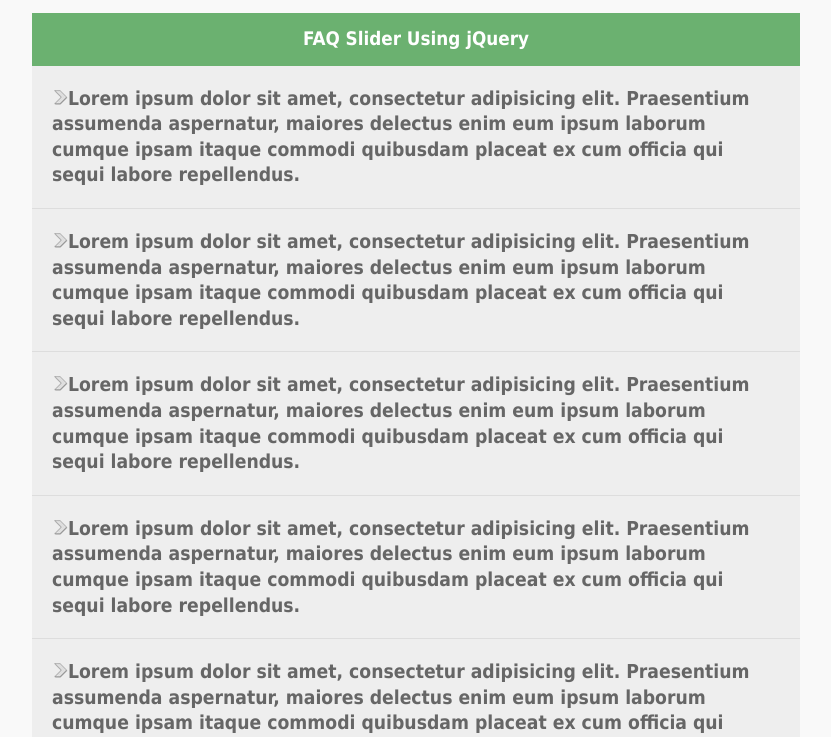
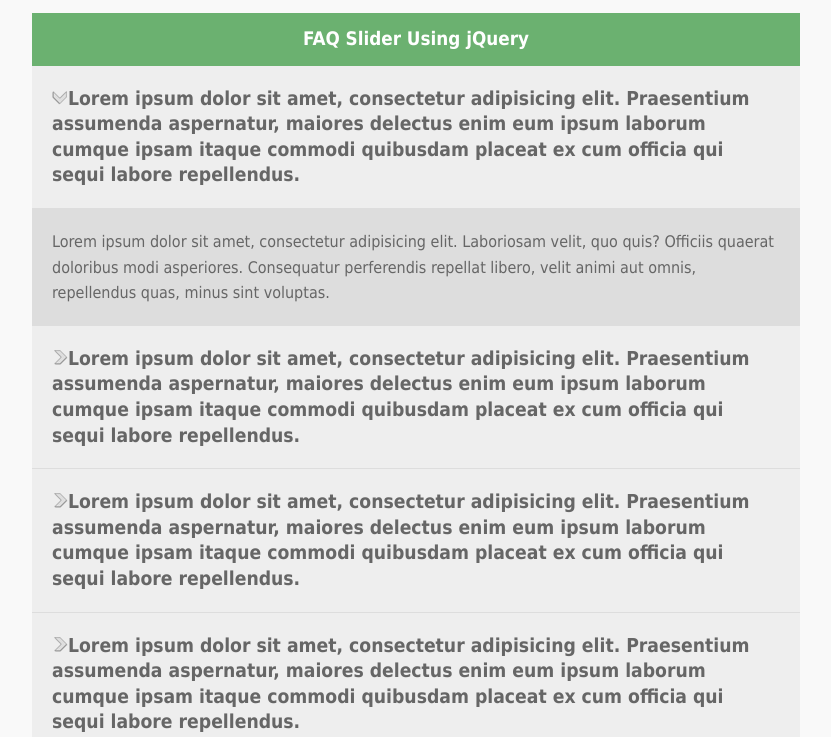
Before and after one commit to bpstein/javascript, a plain HTML site: page accordion_slider/index.html in a window 1280 px wide. Both pictures are taken after a click on the item 640 px from the left and 200 px from the top of the page. Shown: the part 63-800 px from the top of the page, without its empty margins (224-1055 px from the left). Drawn offline with nearby package versions, Linux system fonts and the light colour scheme.

Commit message:
Finalised functionality of accordion slider

```diff
--- a/accordion_slider/css/style.css
+++ b/accordion_slider/css/style.css
@@ -51,6 +51,12 @@ h1 {
 	display: none;
 }
 
+.rotate {
+	-moz-transform: rotate(90deg);
+	-webkit-transform: rotate(90deg);
+	transform: rotate(90deg);
+}
+
 @media (max-width: 800px) {
 	#container {
 		width: 90%;
--- a/accordion_slider/js/script.js
+++ b/accordion_slider/js/script.js
@@ -0,0 +1,24 @@
+// Accordion
+
+var action = "click";
+var speed = "500";
+
+
+$(document).ready(function(){
+
+	$('li.q').on(action, function() {
+		$(this).next() //Get next element
+			.slideToggle(speed)
+				.siblings('li.a').slideUp();
+
+		// Get image for active question
+		var img = $(this).children('img');
+
+		// Remove the 'rotate' class for all images except the active
+		$('img').not(img).removeClass('rotate');
+		// Toggle rotate class
+		img.toggleClass('rotate');
+
+ 	});
+
+});
```
